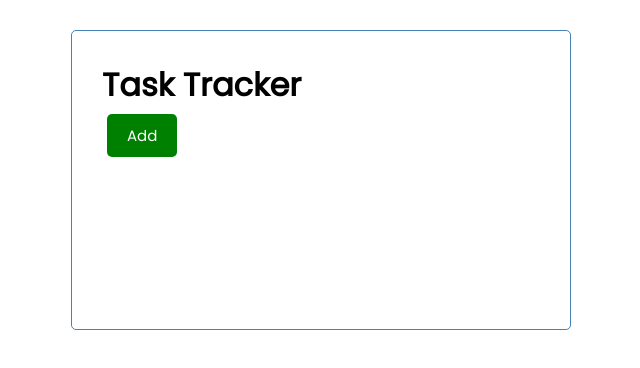
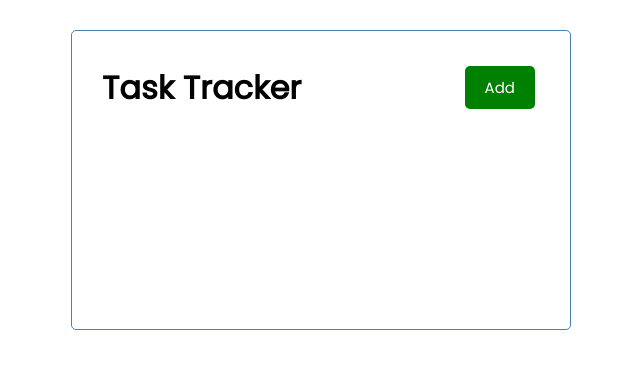
Before and after one commit to sharmimuk/react-learning, a React (Create React App) app: page / in a window 1280 px wide. Shown: the top 368 px of the page, without its empty margins (319-959 px from the left). Built offline with nearby package versions, Linux system fonts and the light colour scheme.

Commit message:
Fixed button css

```diff
--- a/src/App.js
+++ b/src/App.js
@@ -4,9 +4,7 @@ import Header from "./components/Header";
 function App() {
   return (
     <div className="container">
-      <div className="header">
         <Header title="Task Tracker" />
-      </div>
     </div>
   );
 }
--- a/src/components/Button.js
+++ b/src/components/Button.js
@@ -1,5 +1,5 @@
 const onClick = () => {
-
+    console.log('button clicked')
 }
 
 const Button = ({ color, text }) => {
--- a/src/components/Header.js
+++ b/src/components/Header.js
@@ -2,7 +2,7 @@ import Button from "./Button";
 
 const Header = ({ title }) => {
   return (
-    <header>
+    <header className="header">
       <h1> {title} </h1>
       <Button color="green" text="Add" />
     </header>
```
